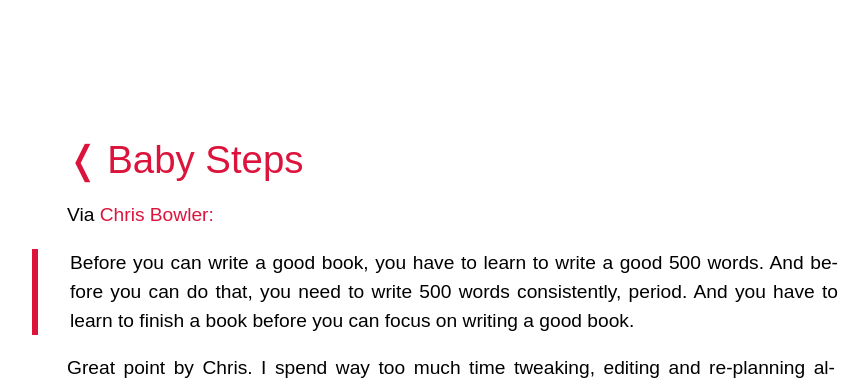
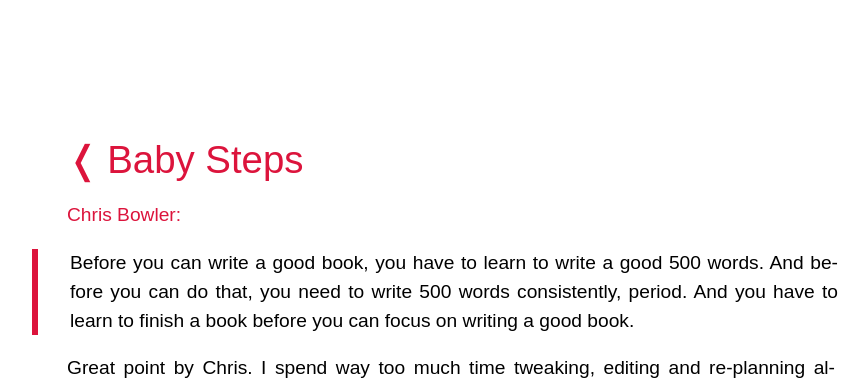
Before and after one commit to dmcgk/dmcgk.github.io, a Jekyll site: the page built from articles/writing/_posts/2018-01-11-baby-steps.md, in a window 1280 px wide. Shown: the top 388 px of the page, without its empty margins (189-1057 px from the left). Built offline with Jekyll 4.4.1, drawn with Linux system fonts in a browser that asks for light colours; some web fonts are replaced.

Commit message:
Remove 'via' prefix on source attribution.

```diff
--- a/_layouts/default.html
+++ b/_layouts/default.html
@@ -59,7 +59,7 @@ layout: compress
           {% if page.genre %}<h3>{{ page.genre | capitalize }}{% if page.type %} {{ page.type }}{% endif %}<em>{% endif %}{% if page.genre %}</em></h3>{% endif %}
         {% endif %}
         {% if page.link %}
-          <p>Via <a class="u-in-reply-to" href="{{ page.link }}" title="Source Link">{{ page.attribution }}:</a></p>
+          <p><a class="u-in-reply-to" href="{{ page.link }}" title="Source Link">{{ page.attribution }}:</a></p>
         {% endif %}
       {% endunless %}
       <!-- Workaround for kramdown wrapping inline <img> within <p> -->
```
